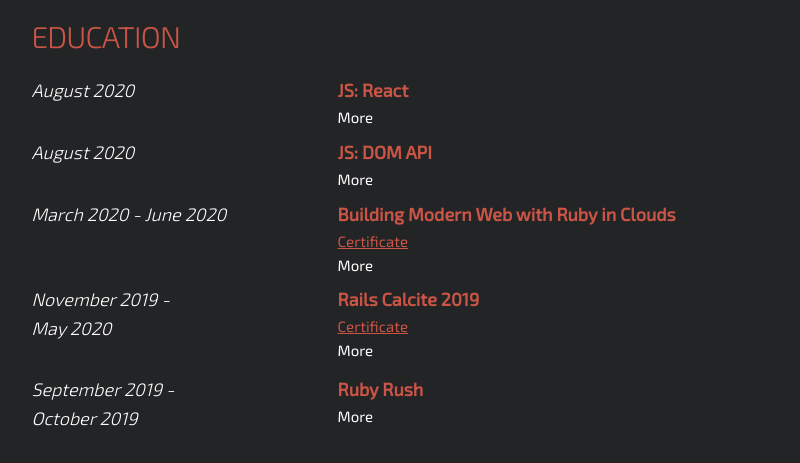
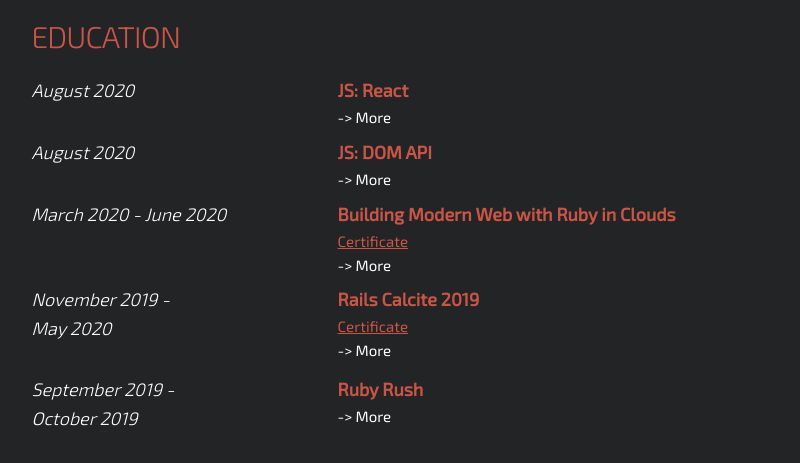
Before and after one commit to zal-lex/rsschool-cv, a plain HTML site: page index.html in a window 1280 px wide. Shown: the part 1624-2087 px from the top of the page, without its empty margins (167-967 px from the left). Drawn offline with Linux system fonts and the light colour scheme.

Commit message:
fix: make summary blocks more clear

```diff
--- a/css/custom.css
+++ b/css/custom.css
@@ -128,4 +128,5 @@ a {
 
 summary {
   outline: none;
+  cursor: pointer;
 }
--- a/index.html
+++ b/index.html
@@ -236,7 +236,7 @@
           <div class="eight columns">
             <span class="red"><strong>JS: React</strong></span>
             <details>
-              <summary>More</summary>
+              <summary> -> More</summary>
               <p><a href="https://ru.hexlet.io/courses/js-react">hexlet.io</a></p>
             </details>
           </div>
@@ -248,7 +248,7 @@
           <div class="eight columns">
             <span class="red"><strong>JS: DOM API</strong></span>
             <details>
-              <summary>More</summary>
+              <summary> -> More</summary>
               <p><a href="https://ru.hexlet.io/courses/js-dom">hexlet.io</a></p>
             </details>
           </div>
@@ -261,7 +261,7 @@
             <span class="red"><strong>Building Modern Web with Ruby in Clouds</strong></span>
             <div><a href="https://drive.google.com/file/d/1Avp2HmFZk1F9CFLu9iVRlAXtxx_qhvay/view">Certificate</a></div>
             <details>
-              <summary>More</summary>
+              <summary> -> More</summary>
               <p><a href="https://training.by/#!/Training/2433?lang=ru">training.by</a></p>
             </details>
           </div>
@@ -274,7 +274,7 @@
             <span class="red"><strong>Rails Calcite 2019</strong></span>
             <div><a href="https://goodprogrammer.ru/certificates/272c6d720d0166363984">Certificate</a></div>
             <details>
-              <summary>More</summary>
+              <summary> -> More</summary>
               <p>Main technologies:<br>Ruby, Ruby on Rails, Rspec.</p>
               <p>A full stack of the studied technologies you can find here:
                 <span><a href="https://goodprogrammer.ru/rails">goodprogrammer.ru</a></span>
@@ -289,7 +289,7 @@
           <div class="eight columns">
             <span class="red"><strong>Ruby Rush</strong></span>
             <details>
-              <summary>More</summary>
+              <summary> -> More</summary>
               <p>Free Ruby course
                 <span><a href="https://rubyrush.ru/">rubyrush.ru</a></span>
               </p>
```
